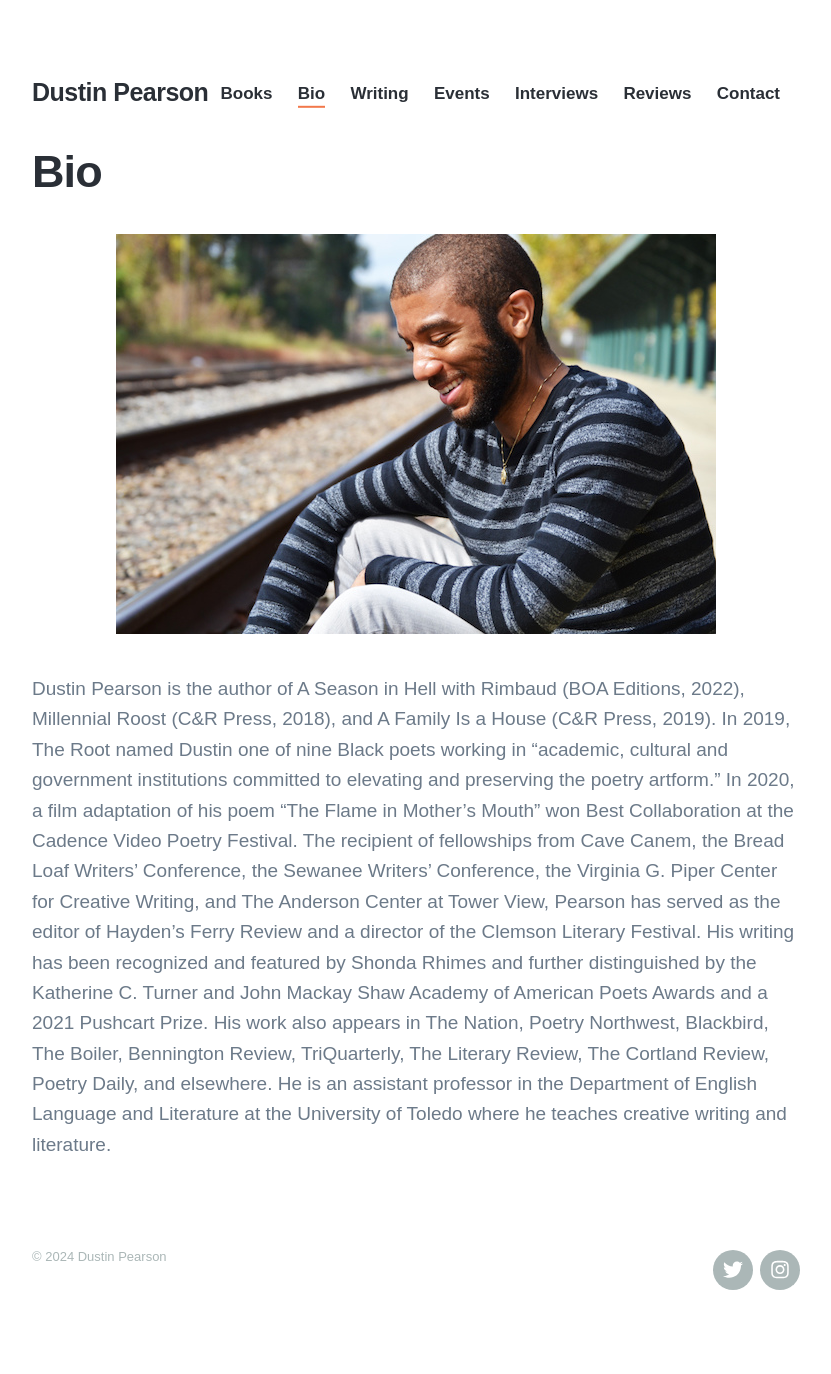
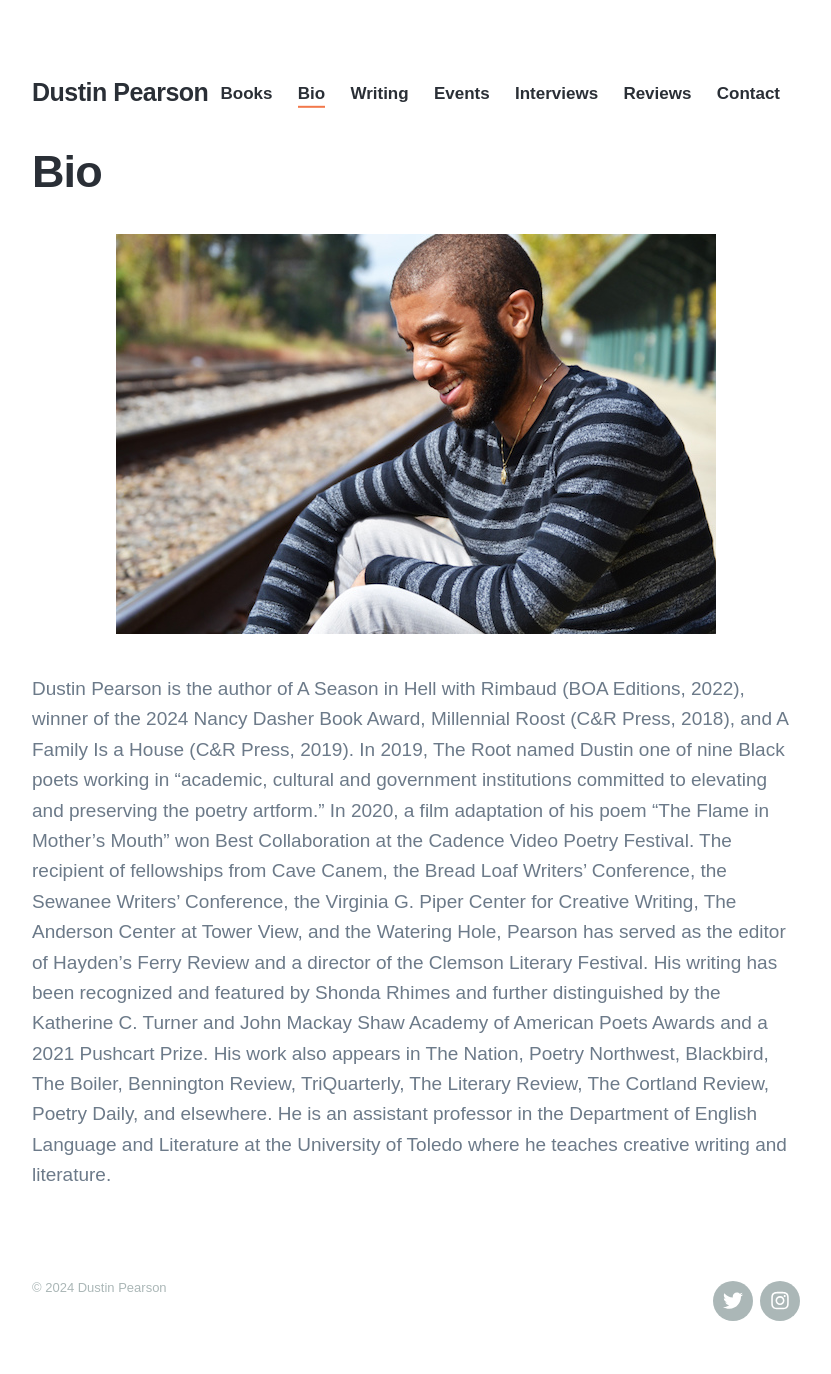
Before and after one commit to strikhar/dustinkpearson, a Jekyll site: the page built from _pages/bio.md, in a window 1280 px wide. Shown: the whole page, without its empty margins (224-1055 px from the left). Built offline with Jekyll 4.4.1, drawn with Linux system fonts in a browser that asks for light colours; nearby versions of some CDN libraries; some web fonts are replaced; before the commit the page ends 1343 px from its top, so only the background shows below that.

Commit message:
Update bio.md

```diff
--- a/_pages/bio.md
+++ b/_pages/bio.md
@@ -6,4 +6,4 @@ featured_image: '/images/dustin.jpg'
 
 ![]({{site.baseurl}}/images/dustin.jpg)
 
-Dustin Pearson is the author of A Season in Hell with Rimbaud (BOA Editions, 2022), Millennial Roost (C&R Press, 2018), and A Family Is a House (C&R Press, 2019). In 2019, The Root named Dustin one of nine Black poets working in “academic, cultural and government institutions committed to elevating and preserving the poetry artform.” In 2020, a film adaptation of his poem “The Flame in Mother’s Mouth” won Best Collaboration at the Cadence Video Poetry Festival. The recipient of fellowships from Cave Canem, the Bread Loaf Writers' Conference, the Sewanee Writers’ Conference, the Virginia G. Piper Center for Creative Writing, and The Anderson Center at Tower View, Pearson has served as the editor of Hayden’s Ferry Review and a director of the Clemson Literary Festival. His writing has been recognized and featured by Shonda Rhimes and further distinguished by the Katherine C. Turner and John Mackay Shaw Academy of American Poets Awards and a 2021 Pushcart Prize. His work also appears in The Nation, Poetry Northwest, Blackbird, The Boiler, Bennington Review, TriQuarterly, The Literary Review, The Cortland Review, Poetry Daily, and elsewhere. He is an assistant professor in the Department of English Language and Literature at the University of Toledo where he teaches creative writing and literature.
+Dustin Pearson is the author of A Season in Hell with Rimbaud (BOA Editions, 2022), winner of the 2024 Nancy Dasher Book Award, Millennial Roost (C&R Press, 2018), and A Family Is a House (C&R Press, 2019). In 2019, The Root named Dustin one of nine Black poets working in “academic, cultural and government institutions committed to elevating and preserving the poetry artform.” In 2020, a film adaptation of his poem “The Flame in Mother’s Mouth” won Best Collaboration at the Cadence Video Poetry Festival. The recipient of fellowships from Cave Canem, the Bread Loaf Writers' Conference, the Sewanee Writers’ Conference, the Virginia G. Piper Center for Creative Writing, The Anderson Center at Tower View, and the Watering Hole, Pearson has served as the editor of Hayden’s Ferry Review and a director of the Clemson Literary Festival. His writing has been recognized and featured by Shonda Rhimes and further distinguished by the Katherine C. Turner and John Mackay Shaw Academy of American Poets Awards and a 2021 Pushcart Prize. His work also appears in The Nation, Poetry Northwest, Blackbird, The Boiler, Bennington Review, TriQuarterly, The Literary Review, The Cortland Review, Poetry Daily, and elsewhere. He is an assistant professor in the Department of English Language and Literature at the University of Toledo where he teaches creative writing and literature.
```
